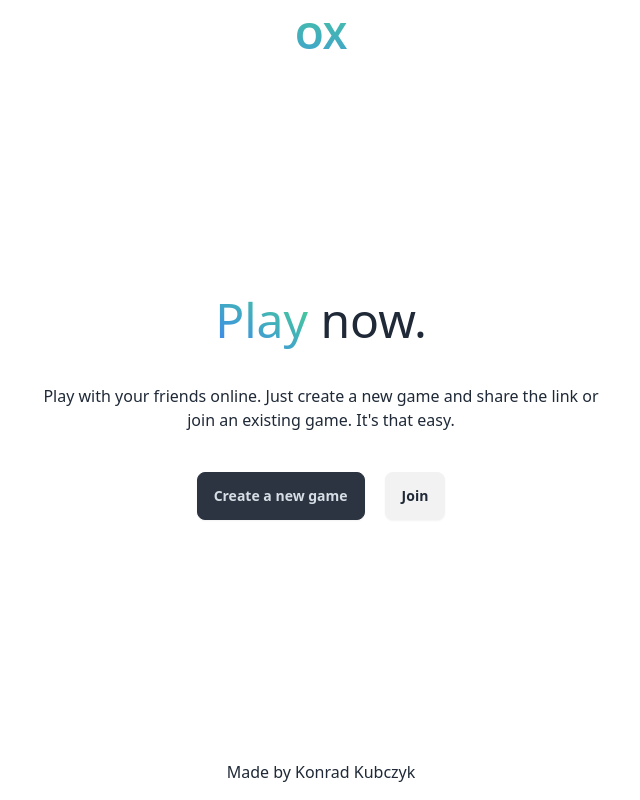
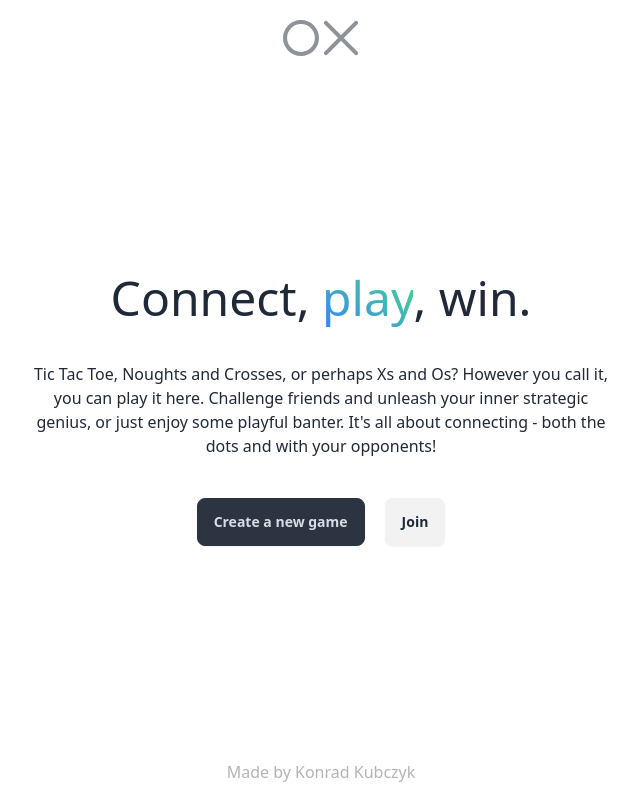
Before and after one commit to konradkubczyk/ox, a Vue app: page / in a window 1280 px wide. Shown: the whole page, without its empty margins (319-959 px from the left). Built offline with nearby package versions, Linux system fonts and the light colour scheme.

Commit message:
fix: visual improvements

```diff
--- a/src/App.vue
+++ b/src/App.vue
@@ -1,13 +1,17 @@
 <script setup lang="ts">
 import { RouterView } from 'vue-router'
+
+import IconO from '@/components/icons/IconO.vue'
+import IconX from '@/components/icons/IconX.vue'
 </script>
 
 <template>
   <header>
-    <h1
-      class="text-4xl text-center py-4 text-clip bg-clip-text text-transparent bg-gradient-to-tr from-blue-500 to-green-400 font-bold">
-      OX
-    </h1>
+    <h1 class="text-4xl text-center py-4 select-none sr-only">OX</h1>
+    <div class="flex gap-1 justify-center p-5">
+      <IconO class="w-9 w-9 fill-base-content/50" />
+      <IconX class="w-9 w-9 fill-base-content/50" />
+    </div>
   </header>
 
   <main>
@@ -15,7 +19,7 @@ import { RouterView } from 'vue-router'
   </main>
 
   <footer class="text-center p-4">
-    <p>
+    <p class="text-base-content/35">
       Made by
       <a href="https://konradkubczyk.com">Konrad Kubczyk</a>
     </p>
--- a/src/components/icons/IconO.vue
+++ b/src/components/icons/IconO.vue
@@ -6,7 +6,7 @@
       <g class="fills" id="fills-560ea322-87ec-804e-8003-b86b4cd3cec5">
         <path
           d="M1056.000,98.000C1193.979,98.000,1306.000,210.021,1306.000,348.000C1306.000,485.979,1193.979,598.000,1056.000,598.000C918.021,598.000,806.000,485.979,806.000,348.000C806.000,210.021,918.021,98.000,1056.000,98.000ZM1056.000,155.000C949.480,155.000,863.000,241.480,863.000,348.000C863.000,454.520,949.480,541.000,1056.000,541.000C1162.520,541.000,1249.000,454.520,1249.000,348.000C1249.000,241.480,1162.520,155.000,1056.000,155.000Z"
-          style="fill: rgb(177, 178, 181); fill-opacity: 1;"/>
+        />
       </g>
     </g>
   </svg>
--- a/src/components/icons/IconX.vue
+++ b/src/components/icons/IconX.vue
@@ -6,7 +6,7 @@
       <g class="fills" id="fills-560ea322-87ec-804e-8003-b86ab1fa87e0">
         <path
           d="M1008.467,244.153C1019.589,233.030,1037.649,233.030,1048.772,244.153L1048.772,244.153C1059.894,255.275,1059.894,273.335,1048.772,284.458L629.458,703.772C618.335,714.894,600.275,714.894,589.153,703.772L589.153,703.772C578.030,692.649,578.030,674.589,589.153,663.467L1008.467,244.153ZM1048.772,663.467C1059.894,674.589,1059.894,692.649,1048.772,703.772L1048.772,703.772C1037.649,714.894,1019.589,714.894,1008.467,703.772L589.153,284.458C578.030,273.335,578.030,255.275,589.153,244.153L589.153,244.153C600.275,233.030,618.335,233.030,629.458,244.153L1048.772,663.467Z"
-          style="fill: rgb(177, 178, 181); fill-opacity: 1;"/>
+        />
       </g>
     </g>
   </svg>
--- a/src/views/GameView.vue
+++ b/src/views/GameView.vue
@@ -52,7 +52,7 @@ function quit() {
 </script>
 
 <template>
-  <main class="flex flex-col gap-3 max-w-3xl mx-auto p-3">
+  <main class="flex flex-col gap-3 max-w-3xl mx-auto px-3">
     <section class="bg-accent-content rounded-md p-3 flex gap-3 justify-between items-center text-neutral-content">
       <div
         v-if="!initialized"
@@ -96,8 +96,8 @@ function quit() {
         :disabled="sessionStore.player !== gameStore.turn || Boolean(positions[index].player) || changingField !== -1"
       >
         <span v-if="changingField === index" class="loading loading-ring loading-lg"></span>
-        <IconO v-else-if="positions[index].player == 1" />
-        <IconX v-else-if="positions[index].player == 2" />
+        <IconO v-else-if="positions[index].player == 1" class="fill-base-content" />
+        <IconX v-else-if="positions[index].player == 2" class="fill-base-content" />
       </button>
     </section>
     <section>
--- a/src/views/HomeView.vue
+++ b/src/views/HomeView.vue
@@ -89,15 +89,15 @@ async function joinGameHandler() {
 <template>
   <main class="text-center p-3">
     <div class="max-w-xl mx-auto">
-      <h1 class="text-5xl">
-        <span class="text-clip bg-clip-text text-transparent bg-gradient-to-tr from-blue-500 to-green-400">
-        Play
-      </span>
-        now.
-      </h1>
+      <h2 class="text-5xl">
+        Connect,
+        <span class="text-clip bg-clip-text text-transparent bg-gradient-to-tr from-blue-500 to-green-400">play</span>,
+        win.
+      </h2>
       <p class="my-10">
-        Play with your friends online. Just create a new game and share the link or join an existing game. It's that
-        easy.
+        Tic Tac Toe, Noughts and Crosses, or perhaps Xs and Os? However you call it, you can play it here. Challenge
+        friends and unleash your inner strategic genius, or just enjoy some playful banter. It's all about connecting -
+        both the dots and with your opponents!
       </p>
       <div class="flex gap-5 justify-center">
         <button
```
